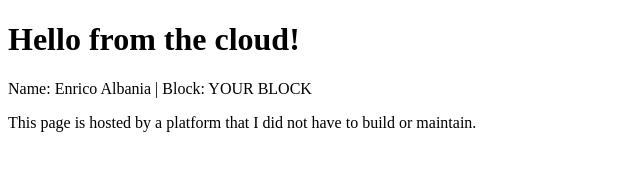
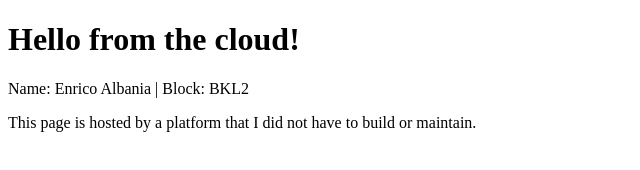
Before and after one commit to ajaldred375-arch/sales-lab1-site, a plain HTML site: page index.html in a window 1280 px wide. Shown: the full height of the page, 0-640 px from the left. Drawn offline with Linux system fonts and the light colour scheme.

Commit message:
Update index.html

```diff
--- a/index.html
+++ b/index.html
@@ -5,7 +5,7 @@
 </head>
 <body>
     <h1>Hello from the cloud!</h1>
-    <p>Name: Enrico Albania | Block: YOUR BLOCK</p>
+    <p>Name: Enrico Albania | Block: BKL2</p>
     <p>This page is hosted by a platform that I did not have to build or maintain.</p>
 </body>
 </html>
```
